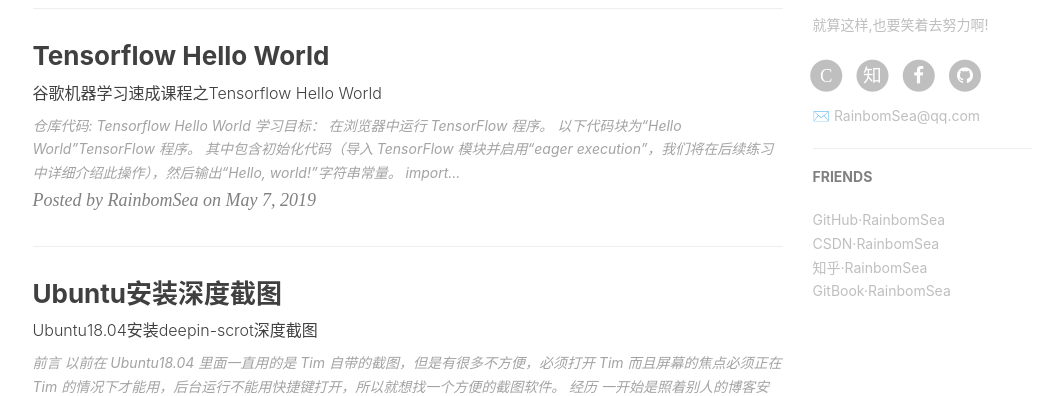
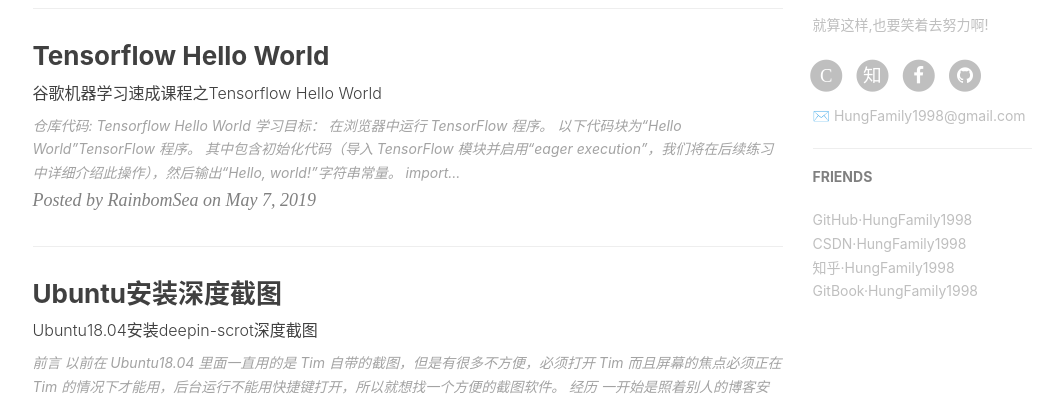
Before and after one commit to hungfamily1998/hungfamily1998.github.io, a Jekyll site: the page built from index.html, in a window 1280 px wide and 1400 px high, scrolled down 751 px. Shown: the part 153-549 px from the top of the window, without its empty margins (135-1191 px from the left). Built offline with Jekyll 4.4.1, drawn with Linux system fonts in a browser that asks for light colours; nearby versions of some CDN libraries; the list of posts is cut into pages by our own code; comment, search, counter and statistics services are not loaded; some of the changed text lies outside the part shown.

Commit message:
update my info.

```diff
--- a/CNAME
+++ b/CNAME
@@ -1 +1 @@
-rainbomsea.xyz
+HungFamily1998.github.io
--- a/_config.yml
+++ b/_config.yml
@@ -1,13 +1,13 @@
 # Site settings | 网站设置
-title: RainbomSea
-SEOTitle: RainbomSea的博客 | RaimbomSea
+title: HungFamily1998
+SEOTitle: HungFamily1998的博客 | HungFamily1998
 header-img: img/home-bg-he.png
-email: RainbomSea@qq.com
-description: "RainbomSea的博客"
-keyword: "RainbomSea, RainbomSea的博客, rainbom sea, rainbomsea, Python blog"
-url: "http://RainbomSea.github.io"          # your host, for absolute URL
+email: HungFamily1998@gmail.com
+description: "HungFamily1998的博客"
+keyword: "HungFamily1998, HungFamily1998的博客, Hung Family, HungFamily1998, Python blog"
+url: "http://HungFamily1998.github.io"          # your host, for absolute URL
 baseurl: ""      # for example, '/blog' if your blog hosted on 'host/blog'
-github_repo: "https://github.com/RainbomSea/RainbomSea.github.io.git" #code repository | 代码仓库
+github_repo: "https://github.com/HungFamily1998/HungFamily1998.github.io.git" #code repository | 代码仓库
 
 
 # Sidebar settings | 侧边栏设置
@@ -20,10 +20,10 @@ sidebar-avatar: /img/head.jpg      # 头像
 
 
 # SNS settings | 社交网络设置
-facebook_username: rainbom.z
-github_username: RainbomSea
-zhihu_username: RainbomSea
-csdn_username: qq_39268193
+facebook_username: HungFamily1998
+github_username: HungFamily1998
+zhihu_username: HungFamily1998
+csdn_username: HungFamily1998
 
 
 
@@ -63,9 +63,9 @@ gitalk:
   enable: true    # 是否开启Gitalk评论
   clientID: 99ecf1fdc9b7e357ebb7                            #生成的clientID
   clientSecret: a866f00709e418ffd35d9986e130ff7f01a3cba2    #生成的clientSecret
-  repo: RainbomSea.github.io    #仓库名称
-  owner: RainbomSea    # github用户名
-  admin: RainbomSea
+  repo: HungFamily1998.github.io    #仓库名称
+  owner: HungFamily1998    # github用户名
+  admin: HungFamily1998
   distractionFreeMode: true # 是否启用类似FB的阴影遮罩
 
 
@@ -91,16 +91,16 @@ service-worker: true
 # Friends
 friends: [
     {
-        title: "GitHub·RainbomSea",
-        href: "http://RainbomSea.github.io"
+        title: "GitHub·HungFamily1998",
+        href: "http://HungFamily1998.github.io"
     },{
-        title: "CSDN·RainbomSea",
-        href: "https://blog.csdn.net/qq_39268193"
+        title: "CSDN·HungFamily1998",
+        href: "https://blog.csdn.net/HungFamily1998"
     },{
-        title: "知乎·RainbomSea",
-        href: "https://www.zhihu.com/people/RainbomSea"
+        title: "知乎·HungFamily1998",
+        href: "https://www.zhihu.com/people/HungFamily1998"
     },{
-        title: "GitBook·RainbomSea",
-        href: "https://legacy.gitbook.com/@rainbomsea"
+        title: "GitBook·HungFamily1998",
+        href: "https://legacy.gitbook.com/@HungFamily1998"
     }
 ]
```
Also changed, not shown: _posts/2018-10-01-搭建我的个人博客.md (+1 -1 lines), package.json (+6 -6 lines), README.md, pwa/manifest.json.
